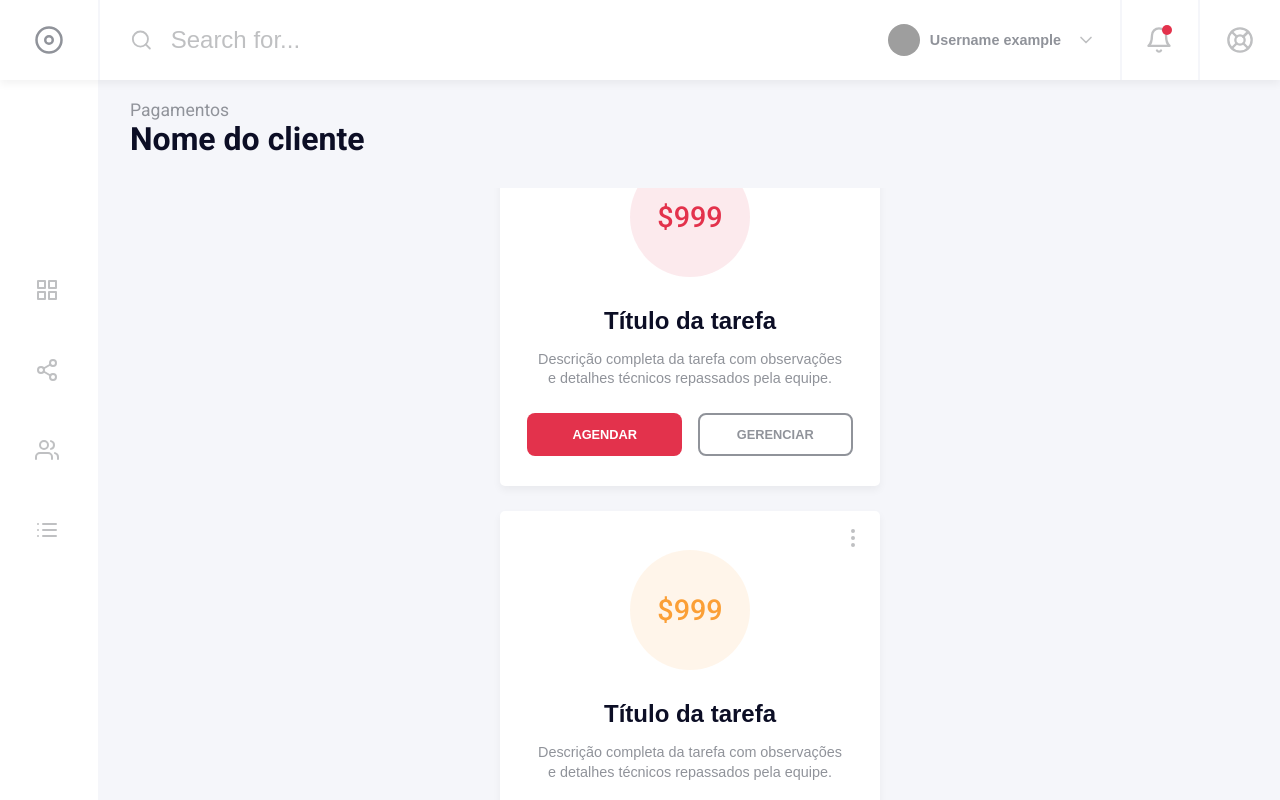
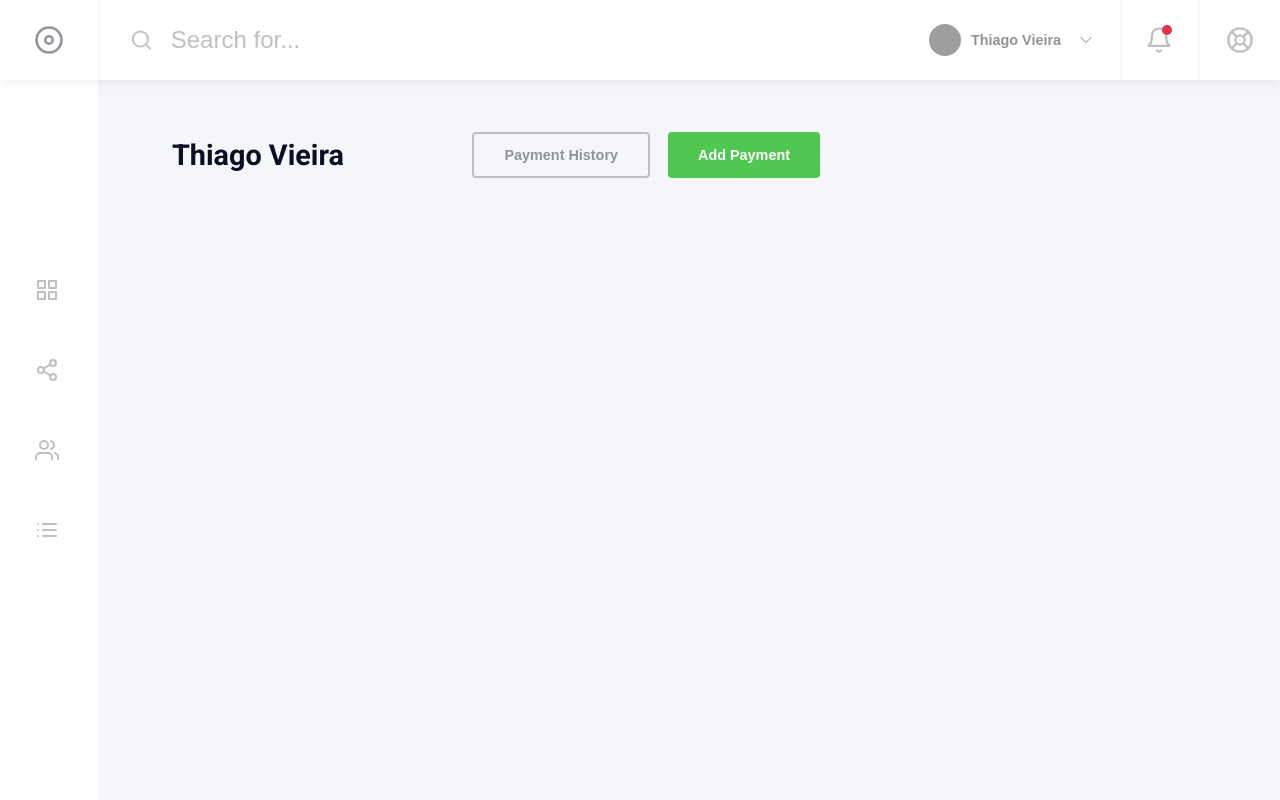
Before and after one commit to bazithiago/payment-service, a React (Create React App) app: page / in a window 1280 px wide. Shown: the top 800 px of the page. Built offline with nearby package versions, Linux system fonts and the light colour scheme; grey boxes are pictures that could not be loaded.

Commit message:
InfoBar updates - desktop version

```diff
--- a/src/App.js
+++ b/src/App.js
@@ -15,9 +15,9 @@ function App() {
     <>
       <GlobalStyle />
         <Container>
-          <Header />
+          <Header userName='Thiago Vieira'/>
           <Navbar />
-          <TasksFeed />
+          <TasksFeed userName='Thiago Vieira'/>
         </Container>
     </>
   );
--- a/src/components/Buttons/index.js
+++ b/src/components/Buttons/index.js
@@ -2,18 +2,24 @@ import React from 'react';
 import styled from 'styled-components';
 
 
-const ButtonStyles = styled.button`
-    border-radius: 8px;
-    width: 100%;
-    font-style: normal;
-    font-weight: bold;
-    font-size: 0.8rem;
+const Button = styled.button`
+    border-radius: 4px;
+    font-weight: 700;
+    font-size: 0.9rem;
     text-align: center;
-    text-transform: uppercase;
-    padding: 12px 20px;
-    background-color: var(--white);
+    padding: 13px 30px;
+    background-color: transparent;
     color: var(--grey-two);
-    border: 2px solid var(--grey-two);
+    border: 2px solid var(--grey-three);
+
+    ${ props => props.primary
+    && `
+        background-color: var(--primary);
+        color: white;
+        border: 0;
+        outline: 0;
+    `
+    };
 
     :hover {
         background-color: var(--grey-two);;
@@ -22,8 +28,9 @@ const ButtonStyles = styled.button`
         transition: all 0.2s;
     }
 
-    ${(props)=>{
-        if (props.status === "late") {
+
+    ${({ status }) => {
+        if (status === "late") {
             return(`
             background-color: var(--red-alert);
             color: var(--white);
@@ -34,7 +41,7 @@ const ButtonStyles = styled.button`
             }
             `)
         }
-        else if(props.status === "toDo") {
+        else if(status === "toDo") {
             return(`
                 background-color: var(--yellow-attention);
                 color: var(--white);
@@ -58,15 +65,16 @@ const ButtonStyles = styled.button`
         // }
     }}
 
-`;
 
-const Button = ({children, status}) => {
-    return(
-        <ButtonStyles status={status}>
-            {children}
-        </ButtonStyles>
-    );
-};
+`
+
+// const Button = ({ variant, children, status }) => {
+//     return(
+//         <ButtonStyles status={status} variant={variant}>
+//             {children}
+//         </ButtonStyles>
+//     );
+// };
 
 
 export default Button;
--- a/src/components/Header/index.js
+++ b/src/components/Header/index.js
@@ -51,7 +51,7 @@ const InputSearch = styled.input`
 
 
 
-const Header = () => {
+const Header = ({ userName }) => {
     const [notifications] = React.useState([99]);
 
     return (
@@ -63,7 +63,7 @@ const Header = () => {
             <InfoArea
                 notifications={notifications}
                 avatar='https://avatars.githubusercontent.com/u/48968467?v=4'
-                userName='Username example'
+                userName={userName}
             />
 
 		</HeaderStyles>
--- /dev/null
+++ b/src/components/TasksFeed/InfoBar/index.js
@@ -0,0 +1,72 @@
+import React from 'react';
+import styled from 'styled-components';
+import Button from '../../Buttons'
+import * as Icon from 'react-feather'
+
+const InfoBarStyles = styled.div`
+    display: flex;
+    align-items: center;
+    justify-content: space-between;
+    height: 100px;
+    width: 100%;
+    position: sticky;
+    top: 0;
+    background-color: var(--background);
+    padding-left: 30px;
+    box-shadow: 0px 4px 8px rgba(0, 0, 0, 0.05);
+
+    h1 {
+        font-family: Roboto;
+        font-style: normal;
+        font-weight: 700;
+        font-size: 1.8rem;
+        color: var(--grey-one);
+    }
+
+    & > div + div {     //buttons
+        display: none;
+    }
+
+    @media screen and (min-width: 1024px) {
+        position: fixed;
+        height: 150px;
+        top: 80px;
+        padding-left: 172px;
+        box-shadow: none;
+        display: flex;
+        justify-content: space-between;
+
+        & > div {                //icons
+            display: none;
+        }
+
+        & > div + div {          //buttons
+            display: flex;
+
+            button + button {
+                margin-left: 18px;
+                margin-right: 460px
+            }
+        }
+    }
+
+`
+
+const InfoBar = ({ userName }) => {
+    console.log(Button)
+    return(
+        <InfoBarStyles>
+            <h1>{userName}</h1>
+            <div>
+                <Icon.Archive />
+                <Icon.Plus />
+            </div>
+            <div>
+                <Button>Payment History</Button>
+                <Button primary>Add Payment</Button>
+            </div>
+        </InfoBarStyles>
+    )
+}
+
+export default InfoBar
--- a/src/components/TasksFeed/index.js
+++ b/src/components/TasksFeed/index.js
@@ -1,6 +1,7 @@
 import React from 'react';
 import styled from 'styled-components';
 import Card from '../Cards';
+import InfoBar from './InfoBar';
 
 
 export const FeedStyles = styled.div`
@@ -10,63 +11,24 @@ export const FeedStyles = styled.div`
     justify-content: center;
 
     @media screen and (min-width: 1024px) {
-        margin-left: 100px;
+        padding: 0px 100px;
     }
 `
 
-export const Info = styled.div`
-    display: flex;
-    flex-direction: column;
-    align-items: flex-start;
-    width: 100%;
-    position: sticky;
-    top: 0;
-    background-color: var(--background);
-    margin-top: 10px;
-    padding: 20px 30px 30px 30px;
-
-    span {
-        font-family: Roboto;
-        font-style: normal;
-        font-weight: regular;
-        font-size: 1.1rem;
-        color: var(--grey-two);
-    }
-
-    h1 {
-        font-family: Roboto;
-        font-style: normal;
-        font-weight: bold;
-        font-size: 2rem;
-        color: var(--grey-one);
-    }
-
-    @media screen and (min-width: 1024px) {
-        top: 80px;
-        /* position: fixed; */
-    }
-
-`
-
-export const CardsList = styled.div`
+const CardsList = styled.div`
     width: 100%;
     padding: 0 30px;
     display: flex;
     justify-content: center;
     align-items: center;
     flex-direction: column;
-    }
 `
 
-
-const TasksFeed = () => {
+const TasksFeed = ({ userName }) => {
 	return (
 		<FeedStyles>
-            <Info>
-                <span>Pagamentos</span>
-                <h1>Nome do cliente</h1>
-            </Info>
-            <CardsList>
+            <InfoBar userName={userName}/>
+            {/* <CardsList>
                 <Card
                     status='late'
                     taskValue='999'
@@ -87,33 +49,8 @@ const TasksFeed = () => {
                 />
 
                 <p>Aqui entra o map</p>
-                <h1>Ola</h1>
-                <h1>Ola</h1>
-                <h1>Ola</h1>
-                <h1>Ola</h1>
-                <h1>Ola</h1>
-                <h1>Ola</h1>
-                <h1>Ola</h1>
-                <h1>Ola</h1>
-                <h1>Ola</h1>
-                <h1>Ola</h1>
-                <h1>Ola</h1>
-                <h1>Ola</h1>
-                <h1>Ola</h1>
-                <h1>Ola</h1>
-                <h1>Ola</h1>
-                <h1>Ola</h1>
-                <h1>Ola</h1>
-                <h1>Ola</h1>
-                <h1>Ola</h1>
-                <h1>Ola</h1>
-                <h1>Ola</h1>
-                <h1>Ola</h1>
-                <h1>Ola</h1>
-                <h1>Ola</h1>
-                <h1>Ola</h1>
-                <h1>Ola</h1>
-            </CardsList>
+
+            </CardsList> */}
 		</FeedStyles>
 	);
 };
--- a/src/globalStyles.js
+++ b/src/globalStyles.js
@@ -11,7 +11,7 @@ const GlobalStyle = createGlobalStyle`
     }
 
     :root {
-    --primary: #00D96E;
+    --primary: #50c751;
     --grey-one: #0C0E25;
     --grey-two: #90939A;
     --grey-three: #BFC0C2;
@@ -47,16 +47,7 @@ const GlobalStyle = createGlobalStyle`
         cursor: pointer;
     }
 
-    /* @media screen and (min-width: 600px) {
-        html {
-            display: flex;
-            justify-content: center;
-            background-color: red;
-        }
-        body {
-            width: 600px;
-        }
-    } */
+
 `;
 
 export default GlobalStyle;
```
Lines whose indentation alone changed are shown as unchanged.
